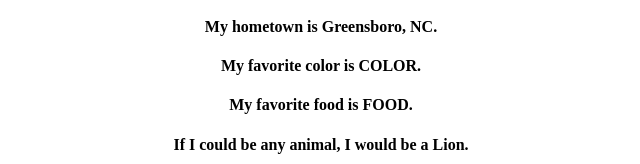
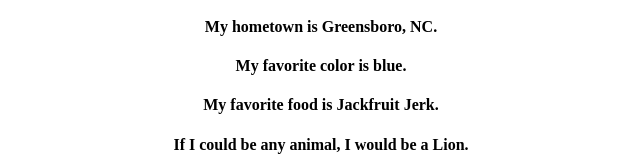
Before and after one commit to delanorichards/my-first-repo, a plain HTML site: page index.html in a window 1280 px wide. Shown: the part 173-337 px from the top of the page, without its empty margins (319-959 px from the left). Drawn offline with Linux system fonts and the light colour scheme.

Commit message:
Update index.html

```diff
--- a/index.html
+++ b/index.html
@@ -12,8 +12,8 @@
                 <hr>
                 <h3>About Me:</h3>
                     <h4>My hometown is Greensboro, NC.</h4>
-                    <h4>My favorite color is COLOR.</h4>
-                    <h4>My favorite food is FOOD.</h4>
+                    <h4>My favorite color is blue.</h4>
+                    <h4>My favorite food is Jackfruit Jerk.</h4>
                     <h4>If I could be any animal, I would be a Lion.</h4>
                 </div>
           </body>
```
